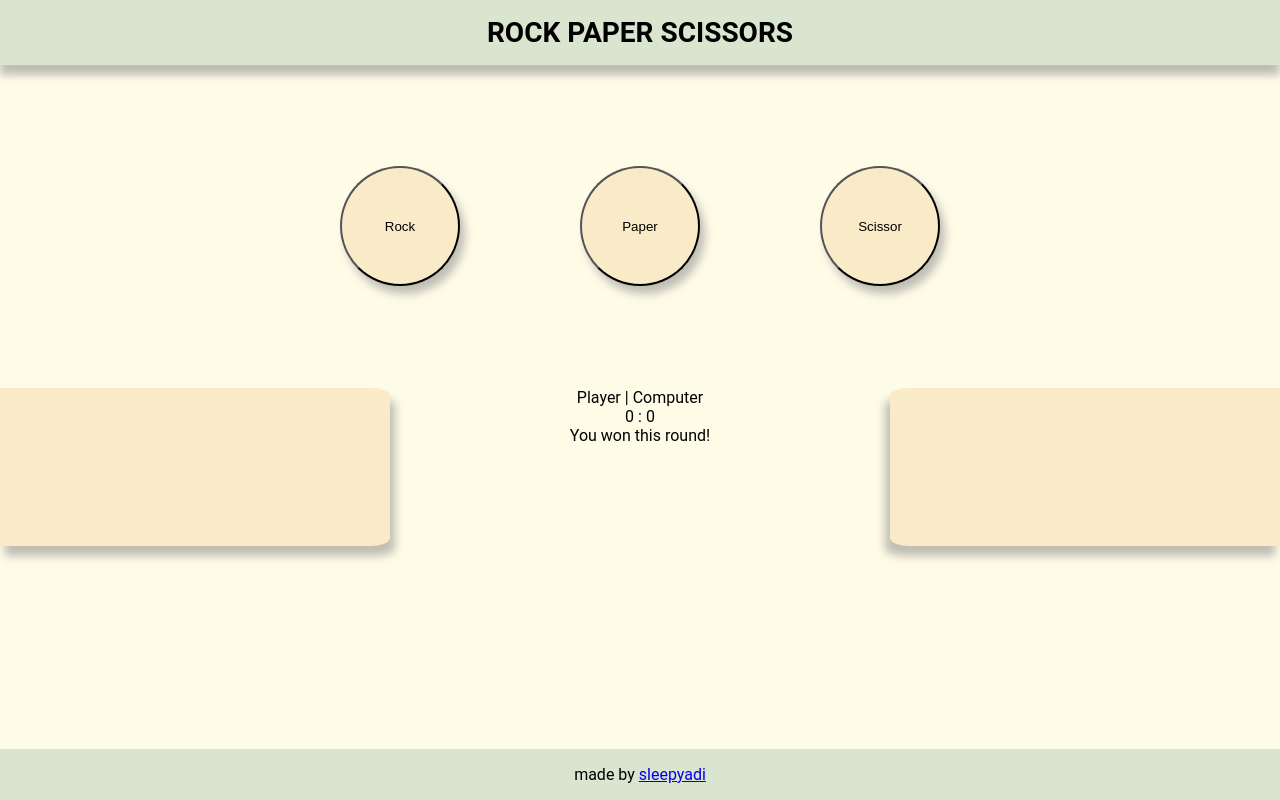
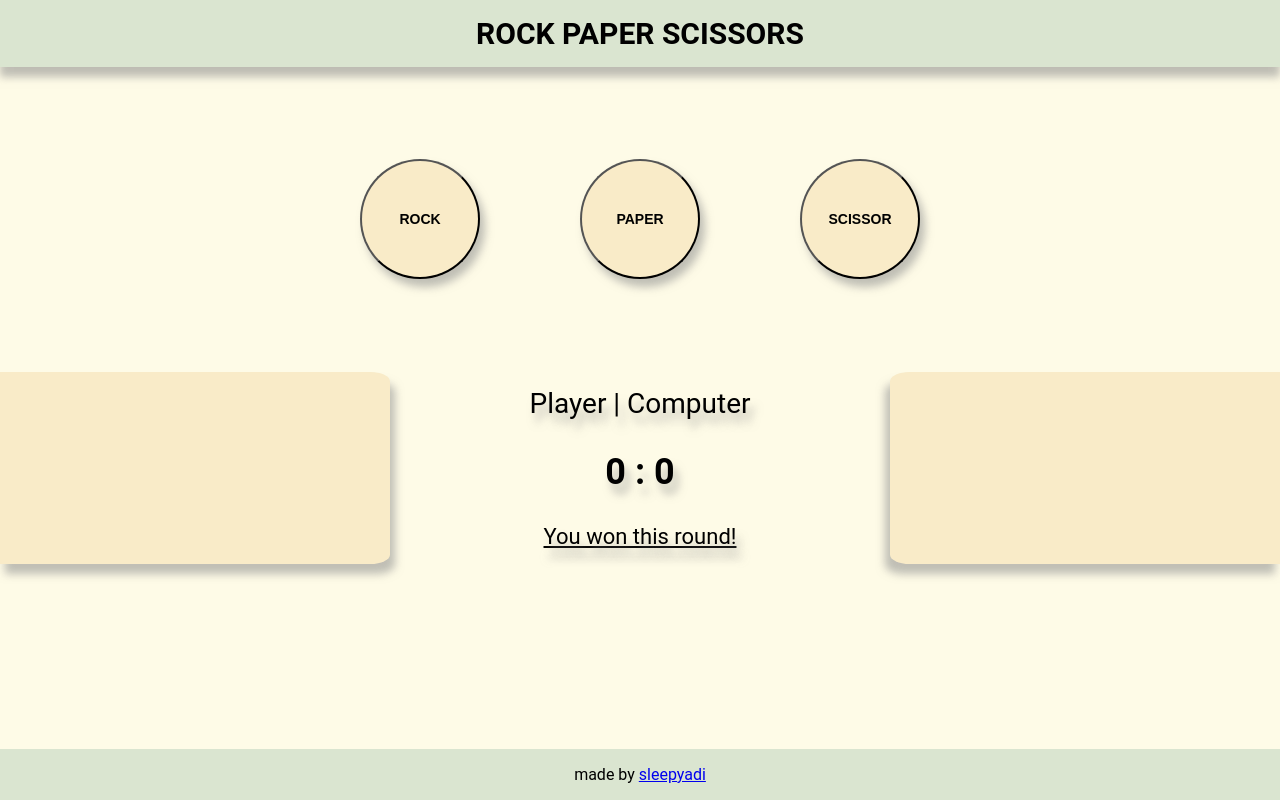
Before and after one commit to sleepyadi/rock-paper-scissors, a plain HTML site: page index.html in a window 1280 px wide. Drawn offline with Linux system fonts and the light colour scheme.

Commit message:
Add styling to score and final result

```diff
--- a/index.html
+++ b/index.html
@@ -14,22 +14,28 @@
 
     <!-- Container for game inputs -->
     <div class="buttons-container">
-        <button data-value= 'rock' class="rps">Rock</button>
-        <button data-value= 'paper' class="rps">Paper</button>
-        <button data-value= 'scissor' class="rps">Scissor</button>
+        <button data-value= 'rock' class="rps">ROCK</button>
+        <button data-value= 'paper' class="rps">PAPER</button>
+        <button data-value= 'scissor' class="rps">SCISSOR</button>
     </div>
 
     <div class="score-container">
-        <div class="player-hand"></div>
+        <div class="player-hand">
+            <p></p>
+        </div>
         <div class="score">
-            <p class="score-header">Player | Computer</p>
+            <p class="score-header">Player  | Computer</p>
             <p class="live-score">0 : 0</p>
             <p class="round-result">You won this round!</p>
         </div>
-        <div class="computer-hand"></div>
+        <div class="computer-hand">
+            <p></p>
+        </div>
     </div>
 
-    <div class="final-result"></div>
+    <div class="final-result">
+        <p></p>
+    </div>
 
     <div class="footer">made by <a href="https://github.com/sleepyadi">sleepyadi</a></div>
 </body>
--- a/rps.js
+++ b/rps.js
@@ -27,8 +27,8 @@ function playRound(playerSelection, computerSelection) {
     }
 }
 
-const pHand = document.querySelector('.player-hand');
-const cHand = document.querySelector('.computer-hand')
+const pHand = document.querySelector('.player-hand p');
+const cHand = document.querySelector('.computer-hand p')
 
 function displayHands(pChoice, cChoice) {
     pHand.textContent = `You played ${pChoice}`
@@ -62,7 +62,7 @@ function displayScore(msg) {
     liveScore.textContent = `${playerScore} : ${computerScore}`
 }
 
-const finalResult = document.querySelector('.final-result');
+const finalResult = document.querySelector('.final-result p');
 
 function displayWinner(pScore, cScore) {
     let finalWinner = '';
--- a/styles.css
+++ b/styles.css
@@ -1,7 +1,6 @@
 * {
     margin: 0;
     padding: 0;
-    /* border: 2px solid red; */
 }
 
 body {
@@ -17,9 +16,9 @@ body {
     background-color: rgb(218, 229, 208);
     text-align: center;
     padding: 16px;
-    font-size: 28px;
+    font-size: 30px;
     font-weight: bolder;
-    box-shadow: 0px 10px 8px #8888
+    box-shadow: 0px 10px 8px #8888;
 }
 
 /* container for rps buttons */
@@ -28,7 +27,7 @@ body {
     display: flex;
     justify-content: center;
     align-items: center;
-    gap: 120px;
+    gap: 100px;
 
 }
 
@@ -38,6 +37,8 @@ body {
     width: 120px;
     height: 120px;
     border-radius: 50%;
+    font-size: 14px;
+    font-weight: bold;
     box-shadow: 5px 8px 8px #8888;
 }
 
@@ -56,12 +57,20 @@ body {
     flex-direction: row;
 }
 
+.player-hand, .computer-hand {
+    display: flex;
+    gap:16px;
+    justify-content: center;
+    align-items: center;
+}
+
 .player-hand {
     background-color: rgb(249, 235, 200);
     flex: 2 0 auto;
     border-top-right-radius: 5%;
     border-bottom-right-radius: 5%;
-    box-shadow: 5px 10px 8px #8888
+    box-shadow: 5px 10px 8px #8888;
+
 }
 
 .computer-hand {
@@ -69,21 +78,54 @@ body {
     flex: 2 0 auto;
     border-top-left-radius: 5%;
     border-bottom-left-radius: 5%;
-    box-shadow: -5px 10px 8px #8888
+    box-shadow: -5px 10px 8px #8888;
+
+}
+
+.player-hand p, .computer-hand p {
+    font-size: 28px;
+    font-weight: bolder;
 }
 
 /* score board */
 .score {
+    width: 500px;
     min-width: 500px;
-    /* flex: 1 0 auto; */
     justify-self: center;
     text-align:center;
+    display: flex;
+    flex-direction: column;
+    justify-content: space-around;
+    text-shadow: 5px 10px 8px #8888;;
+}
+
+.score-header {
+    font-size: 28px;
+}
+
+.live-score {
+    font-size: 36px;
+    font-weight: bold;
+}
+
+.round-result {
+    font-size: 22px;
+    text-decoration: underline;
 }
 
 
 
 .final-result {
     flex: 2 0 auto;
+    display: flex;
+    justify-content: center;
+    align-items: center;
+}
+
+.final-result p {
+    font-size: 44px;
+    font-weight: bolder;
+    text-shadow: 5px 10px 8px #8888;;
 }
 
 
```
